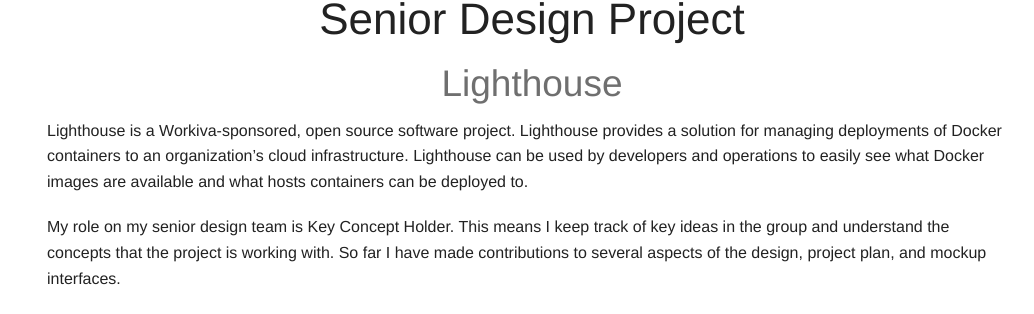
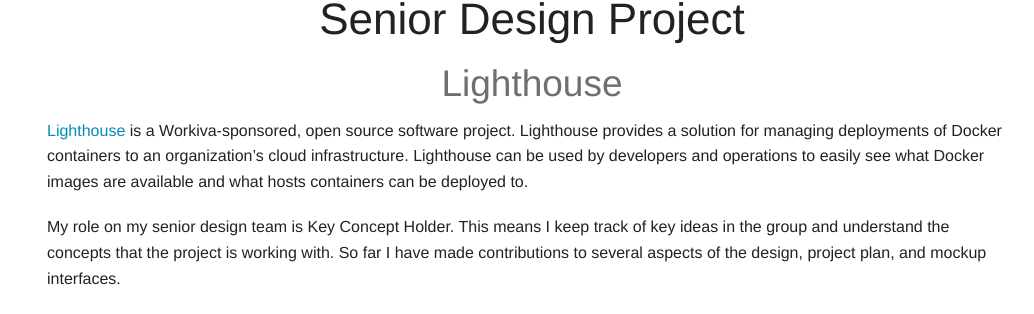
Before and after one commit to zach-taylor/zach-taylor.github.io, a Jekyll site: the page built from projects/senior-design/index.md, in a window 1280 px wide. Shown: the part 205-519 px from the top of the page, without its empty margins (108-1142 px from the left). Built offline with Jekyll 4.4.1, drawn with Linux system fonts in a browser that asks for light colours; nearby versions of some CDN libraries; part of the change alters nothing that is shown.

```diff
--- a/projects/senior-design/index.md
+++ b/projects/senior-design/index.md
@@ -3,10 +3,10 @@ layout: post
 title: Senior Design Project
 subtitle: Lighthouse
 ---
-Lighthouse is a Workiva-sponsored, open source software project. Lighthouse provides a solution for
-managing deployments of Docker containers to an organization's cloud infrastructure. Lighthouse can be used
-by developers and operations to easily see what Docker images are available and what hosts containers can be
-deployed to.
+[Lighthouse](https://github.com/lighthouse) is a Workiva-sponsored, open source software project. Lighthouse
+provides a solution for managing deployments of Docker containers to an organization's cloud infrastructure.
+Lighthouse can be used by developers and operations to easily see what Docker images are available and what
+hosts containers can be deployed to.
 
 My role on my senior design team is Key Concept Holder. This means I keep track of key ideas in the group
 and understand the concepts that the project is working with. So far I have made contributions to several
```
